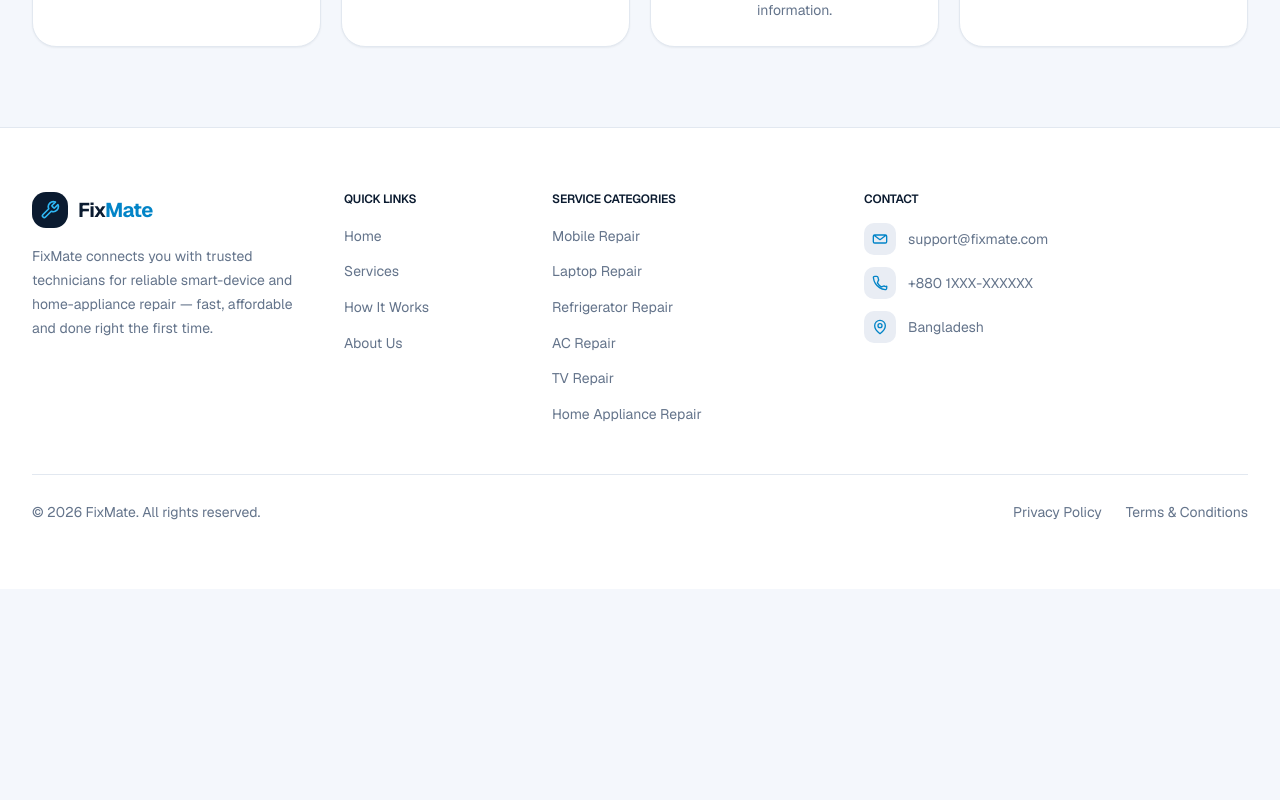
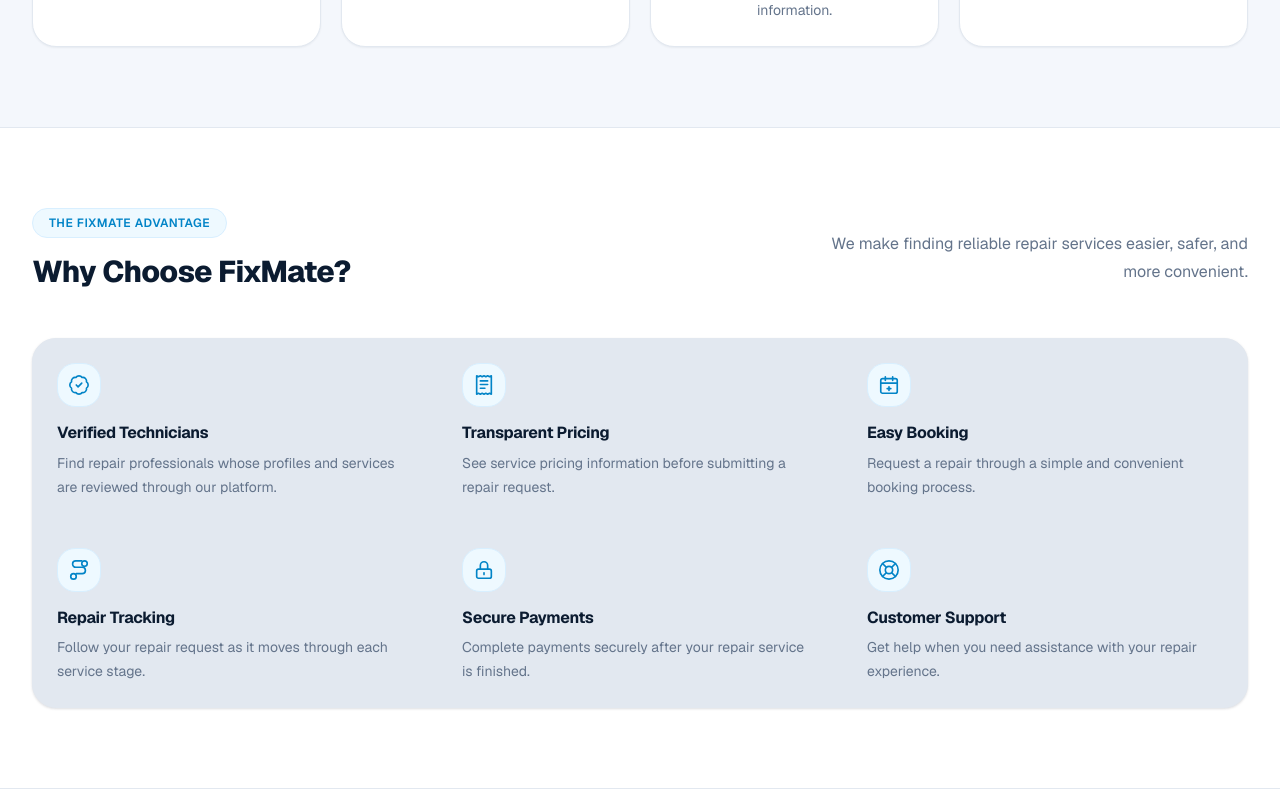
Before and after one commit to mohhammadullah/fixmate-client, a Next.js app: page / in a window 1280 px wide. Shown: the part 3280-4080 px from the top of the page. Before the commit the page ends 3869 px from the top, so only its background shows below. Built offline with nearby package versions, Linux system fonts and the light colour scheme.

Commit message:
feat: add why choose fixmate section

```diff
--- a/src/app/page.tsx
+++ b/src/app/page.tsx
@@ -3,6 +3,7 @@ import SearchSection from "@/components/home/SearchSection";
 import ServiceCategories from "@/components/home/ServiceCategories";
 import FeaturedServices from "@/components/home/FeaturedServices";
 import HowItWorks from "@/components/home/HowItWorks";
+import WhyChooseFixMate from "@/components/home/WhyChooseFixMate";
 
 export default function Home() {
   return (
@@ -12,6 +13,7 @@ export default function Home() {
       <ServiceCategories />
       <FeaturedServices />
       <HowItWorks />
+      <WhyChooseFixMate />
     </main>
   );
 }
--- /dev/null
+++ b/src/components/home/WhyChooseFixMate.tsx
@@ -0,0 +1,142 @@
+const BENEFITS = [
+  {
+    title: "Verified Technicians",
+    description:
+      "Find repair professionals whose profiles and services are reviewed through our platform.",
+    icon: (
+      // Badge check — verification
+      <>
+        <path d="M3.85 8.62a4 4 0 0 1 4.78-4.77 4 4 0 0 1 6.74 0 4 4 0 0 1 4.78 4.78 4 4 0 0 1 0 6.74 4 4 0 0 1-4.77 4.78 4 4 0 0 1-6.75 0 4 4 0 0 1-4.78-4.77 4 4 0 0 1 0-6.76Z" />
+        <path d="m9 12 2 2 4-4" />
+      </>
+    ),
+  },
+  {
+    title: "Transparent Pricing",
+    description:
+      "See service pricing information before submitting a repair request.",
+    icon: (
+      // Receipt — clear line-item pricing
+      <>
+        <path d="M4 2v20l2-1 2 1 2-1 2 1 2-1 2 1 2-1 2 1V2l-2 1-2-1-2 1-2-1-2 1-2-1-2 1Z" />
+        <path d="M8 7.5h8M8 11.5h8M8 15.5h5" />
+      </>
+    ),
+  },
+  {
+    title: "Easy Booking",
+    description:
+      "Request a repair through a simple and convenient booking process.",
+    icon: (
+      // Calendar with plus — effortless booking
+      <>
+        <rect x="3" y="5" width="18" height="16" rx="2" />
+        <path d="M8 3v4M16 3v4M3 10h18" />
+        <path d="M12 14v4M10 16h4" />
+      </>
+    ),
+  },
+  {
+    title: "Repair Tracking",
+    description:
+      "Follow your repair request as it moves through each service stage.",
+    icon: (
+      // Route — track progress from pickup to delivery
+      <>
+        <circle cx="6" cy="19" r="3" />
+        <circle cx="18" cy="5" r="3" />
+        <path d="M9 16h6.5a3.5 3.5 0 0 0 0-7h-7a3.5 3.5 0 0 1 0-7H15" />
+      </>
+    ),
+  },
+  {
+    title: "Secure Payments",
+    description:
+      "Complete payments securely after your repair service is finished.",
+    icon: (
+      // Lock — secure payment
+      <>
+        <rect x="4" y="11" width="16" height="10" rx="2" />
+        <path d="M8 11V7a4 4 0 0 1 8 0v4" />
+        <path d="M12 15v2" />
+      </>
+    ),
+  },
+  {
+    title: "Customer Support",
+    description:
+      "Get help when you need assistance with your repair experience.",
+    icon: (
+      // Life buoy — always-there support
+      <>
+        <circle cx="12" cy="12" r="10" />
+        <circle cx="12" cy="12" r="4" />
+        <path d="m4.93 4.93 4.24 4.24M14.83 14.83l4.24 4.24M14.83 9.17l4.24-4.24M9.17 14.83l-4.24 4.24" />
+      </>
+    ),
+  },
+] as const;
+
+export default function WhyChooseFixMate() {
+  return (
+    <section
+      aria-labelledby="why-fixmate-heading"
+      className="relative border-t border-border bg-surface"
+    >
+      <div className="container-page py-14 lg:py-20">
+        {/* Header — split layout, distinct from centered sections */}
+        <div className="flex flex-col gap-4 lg:flex-row lg:items-end lg:justify-between">
+          <div className="max-w-xl">
+            <span className="inline-flex items-center gap-2 rounded-full border border-accent-100 bg-accent-50 px-4 py-1.5 text-xs font-semibold uppercase tracking-wider text-accent-strong dark:border-border dark:bg-surface-muted dark:text-accent">
+              The FixMate Advantage
+            </span>
+            <h2
+              id="why-fixmate-heading"
+              className="mt-4 text-2xl font-extrabold tracking-tight text-heading sm:text-3xl"
+            >
+              Why Choose FixMate?
+            </h2>
+          </div>
+          <p className="max-w-md text-base leading-7 text-muted lg:pb-1 lg:text-right">
+            We make finding reliable repair services easier, safer, and more
+            convenient.
+          </p>
+        </div>
+
+        {/* Benefits — hairline-divided grid (spec-sheet style) */}
+        <ul className="mt-10 grid grid-cols-1 gap-px overflow-hidden rounded-2xl border border-border bg-border shadow-sm sm:mt-12 sm:grid-cols-2 lg:grid-cols-3">
+          {BENEFITS.map((benefit) => (
+            <li key={benefit.title} className="h-full">
+              <div className="group flex h-full flex-col p-6 transition-colors duration-300 hover:bg-surface-muted/50">
+                <span
+                  aria-hidden="true"
+                  className="flex h-11 w-11 items-center justify-center rounded-xl border border-accent-100 bg-accent-50 text-accent-strong transition-transform duration-300 group-hover:-translate-y-0.5 dark:border-border dark:bg-surface-muted dark:text-accent"
+                >
+                  <svg
+                    viewBox="0 0 24 24"
+                    width="22"
+                    height="22"
+                    fill="none"
+                    stroke="currentColor"
+                    strokeWidth="1.8"
+                    strokeLinecap="round"
+                    strokeLinejoin="round"
+                    className="h-[22px] w-[22px]"
+                  >
+                    {benefit.icon}
+                  </svg>
+                </span>
+                <h3 className="mt-4 text-base font-bold tracking-tight text-heading">
+                  {benefit.title}
+                </h3>
+                <p className="mt-2 text-sm leading-6 text-muted">
+                  {benefit.description}
+                </p>
+              </div>
+            </li>
+          ))}
+        </ul>
+      </div>
+    </section>
+  );
+}
```
